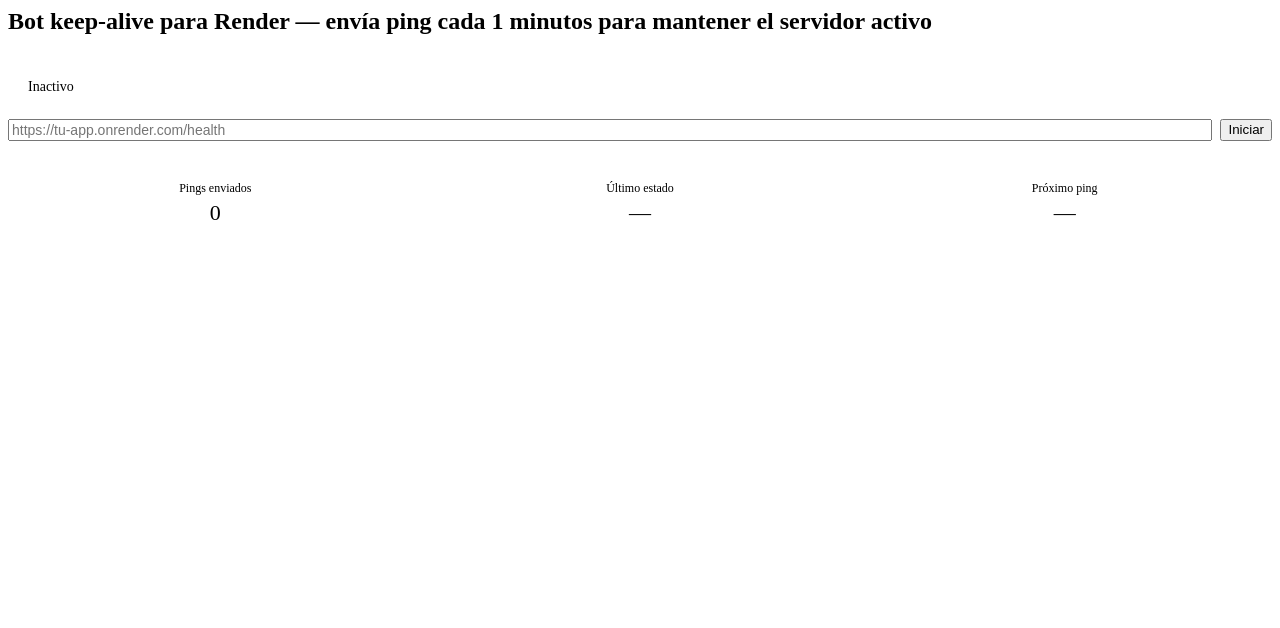
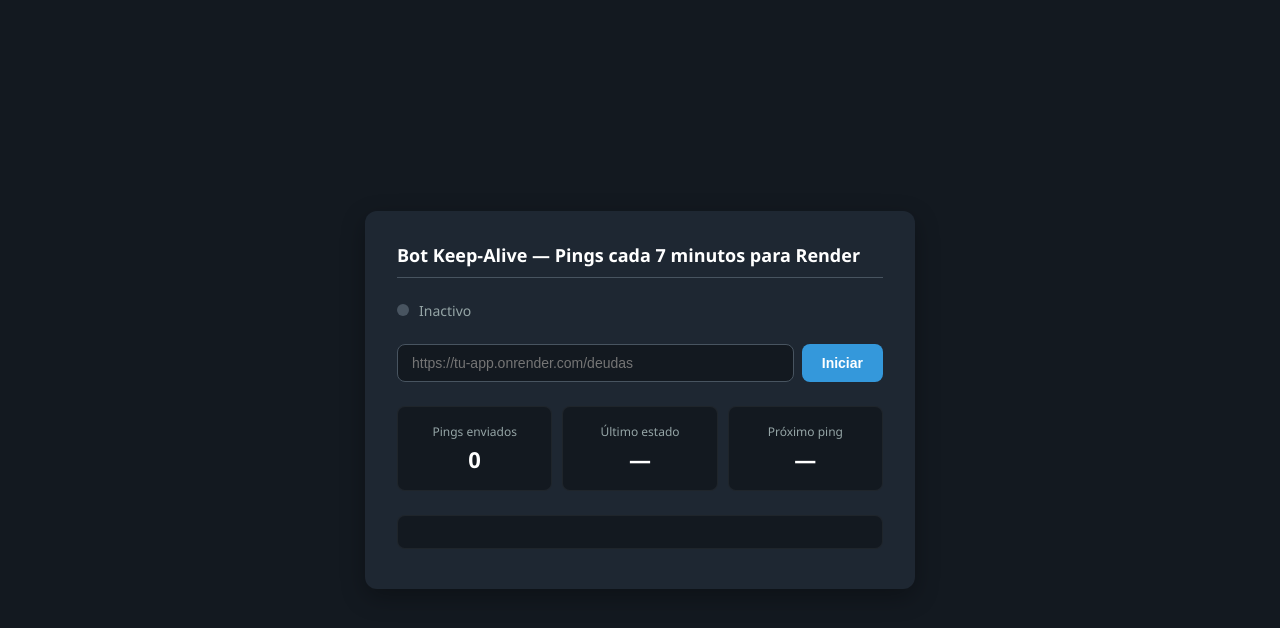
Before and after one commit to freddy879/ia, a website: page index.html in a window 1280 px wide. Drawn offline with Linux system fonts and the light colour scheme.

Commit message:
Update index.html

```diff
--- a/index.html
+++ b/index.html
@@ -1,33 +1,166 @@
+<!DOCTYPE html>
+<html lang="es">
+<head>
+  <meta charset="UTF-8">
+  <title>Bot Keep-Alive Render</title>
+  <style>
+    :root {
+      --color-background-primary: #131920;
+      --color-background-secondary: #1e2732;
+      --color-background-tertiary: #485460;
+      --color-text-primary: #ffffff;
+      --color-text-secondary: #95a5a6;
+      --color-text-success: #2ecc71;
+      --color-text-danger: #e74c3c;
+      --border-radius-md: 8px;
+      --font-mono: 'Courier New', Courier, monospace;
+    }
 
-<h2 class="sr-only">Bot keep-alive para Render — envía ping cada 1 minutos para mantener el servidor activo</h2>
+    body {
+      margin: 0;
+      font-family: 'Segoe UI', Tahoma, Geneva, Verdana, sans-serif;
+      background: var(--color-background-primary);
+      color: var(--color-text-primary);
+      display: flex;
+      justify-content: center;
+      align-items: center;
+      min-height: 100vh;
+    }
 
-<div style="padding: 1.5rem 0;">
+    .container {
+      background: var(--color-background-secondary);
+      padding: 2rem;
+      border-radius: 12px;
+      box-shadow: 0 8px 24px rgba(0,0,0,0.3);
+      width: 100%;
+      max-width: 550px;
+      box-sizing: border-box;
+    }
+
+    h2 {
+      margin-top: 0;
+      font-size: 18px;
+      color: var(--color-text-primary);
+      border-bottom: 1px solid var(--color-background-tertiary);
+      padding-bottom: 10px;
+    }
+
+    input[type="text"] {
+      flex: 1;
+      background: var(--color-background-primary);
+      border: 1px solid var(--color-background-tertiary);
+      color: var(--color-text-primary);
+      padding: 10px 14px;
+      border-radius: var(--border-radius-md);
+      font-size: 14px;
+      outline: none;
+    }
+
+    input[type="text"]:focus {
+      border-color: #3498db;
+    }
+
+    button {
+      background: #3498db;
+      color: white;
+      border: none;
+      padding: 10px 20px;
+      border-radius: var(--border-radius-md);
+      font-size: 14px;
+      font-weight: 600;
+      cursor: pointer;
+      transition: background 0.2s;
+    }
+
+    button:hover {
+      background: #2980b9;
+    }
+
+    button.active {
+      background: var(--color-text-danger);
+    }
+
+    button.active:hover {
+      background: #c0392b;
+    }
+
+    .grid-stats {
+      display: grid;
+      grid-template-columns: repeat(3, 1fr);
+      gap: 10px;
+      margin-bottom: 1.5rem;
+    }
+
+    .stat-card {
+      background: var(--color-background-primary);
+      border-radius: var(--border-radius-md);
+      padding: 1rem;
+      text-align: center;
+      border: 1px solid rgba(255,255,255,0.05);
+    }
+
+    .stat-title {
+      font-size: 12px;
+      color: var(--color-text-secondary);
+      margin-bottom: 4px;
+    }
+
+    .stat-value {
+      font-size: 22px;
+      font-weight: 600;
+    }
+
+    #log {
+      background: var(--color-background-primary);
+      border-radius: var(--border-radius-md);
+      padding: 1rem;
+      font-size: 12px;
+      font-family: var(--font-mono);
+      max-height: 180px;
+      overflow-y: auto;
+      color: var(--color-text-secondary);
+      border: 1px solid rgba(255,255,255,0.05);
+    }
+
+    #log div {
+      margin-bottom: 4px;
+      line-height: 1.4;
+    }
+  </style>
+</head>
+<body>
+
+<div class="container">
+  <h2>Bot Keep-Alive — Pings cada 7 minutos para Render</h2>
+
+  <div style="padding: 0.5rem 0;">
     <div style="display:flex; align-items:center; gap:10px; margin-bottom:1.5rem;">
-    <div id="dot" style="width:10px;height:10px;border-radius:50%;background:var(--color-background-tertiary);transition:background 0.4s;"></div>
+      <div id="dot" style="width:12px;height:12px;border-radius:50%;background:var(--color-background-tertiary);transition:background 0.4s;"></div>
       <span id="status" style="font-size:14px;color:var(--color-text-secondary);">Inactivo</span>
     </div>
 
     <div style="display:flex;gap:8px;margin-bottom:1.5rem;">
-    <input id="url" type="text" placeholder="https://tu-app.onrender.com/health" style="flex:1;font-size:14px;" />
-    <button id="btnStart" onclick="toggleBot()" style="white-space:nowrap;">Iniciar</button>
+      <input id="url" type="text" placeholder="https://tu-app.onrender.com/deudas" />
+      <button id="btnStart" onclick="toggleBot()">Iniciar</button>
     </div>
 
-  <div style="display:grid;grid-template-columns:repeat(3,1fr);gap:10px;margin-bottom:1.5rem;">
-    <div style="background:var(--color-background-secondary);border-radius:var(--border-radius-md);padding:1rem;text-align:center;">
-      <div style="font-size:12px;color:var(--color-text-secondary);margin-bottom:4px;">Pings enviados</div>
-      <div id="count" style="font-size:22px;font-weight:500;">0</div>
+    <div class="grid-stats">
+      <div class="stat-card">
+        <div class="stat-title">Pings enviados</div>
+        <div id="count" class="stat-value">0</div>
       </div>
-    <div style="background:var(--color-background-secondary);border-radius:var(--border-radius-md);padding:1rem;text-align:center;">
-      <div style="font-size:12px;color:var(--color-text-secondary);margin-bottom:4px;">Último estado</div>
-      <div id="lastStatus" style="font-size:22px;font-weight:500;">—</div>
+      <div class="stat-card">
+        <div class="stat-title">Último estado</div>
+        <div id="lastStatus" class="stat-value">—</div>
       </div>
-    <div style="background:var(--color-background-secondary);border-radius:var(--border-radius-md);padding:1rem;text-align:center;">
-      <div style="font-size:12px;color:var(--color-text-secondary);margin-bottom:4px;">Próximo ping</div>
-      <div id="countdown" style="font-size:22px;font-weight:500;">—</div>
+      <div class="stat-card">
+        <div class="stat-title">Próximo ping</div>
+        <div id="countdown" class="stat-value">—</div>
       </div>
     </div>
 
-  <div id="log" style="background:var(--color-background-secondary);border-radius:var(--border-radius-md);padding:1rem;font-size:12px;font-family:var(--font-mono);max-height:180px;overflow-y:auto;color:var(--color-text-secondary);"></div>
+    <div id="log"></div>
+  </div>
 </div>
 
 <script>
@@ -37,15 +170,33 @@ let countdownTimer = null;
 let pingCount = 0;
 let secondsLeft = 0;
 
-const INTERVAL = 1* 60;
+// Configurado a 7 minutos (7 * 60 segundos)
+const INTERVAL = 7 * 60;
+
+// Cargar la URL automáticamente si existe en el almacenamiento del navegador
+window.addEventListener('DOMContentLoaded', () => {
+  const urlGuardada = localStorage.getItem('bot_render_url');
+  if (urlGuardada) {
+    document.getElementById('url').value = urlGuardada;
+    log(`URL recuperada de la memoria: ${urlGuardada}`);
+  }
+});
 
 function log(msg, ok) {
   const el = document.getElementById('log');
   const line = document.createElement('div');
   const ts = new Date().toLocaleTimeString();
-  line.style.color = ok === false ? 'var(--color-text-danger)' : ok === true ? 'var(--color-text-success)' : 'var(--color-text-secondary)';
+
+  if (ok === true) line.style.color = varText('success');
+  else if (ok === false) line.style.color = varText('danger');
+  else line.style.color = varText('secondary');
+
   line.textContent = `[${ts}] ${msg}`;
   el.prepend(line);
+}
+
+function varText(type) {
+  return getComputedStyle(document.documentElement).getPropertyValue(`--color-text-${type}`).trim();
 }
 
 async function doPing() {
@@ -53,19 +204,21 @@ async function doPing() {
   if (!url) return;
   try {
     const start = Date.now();
-    const r = await fetch(url, { mode: 'no-cors' });
+    // Usamos no-cors para evitar problemas de bloqueo de origen cruzado
+    await fetch(url, { mode: 'no-cors' });
     const ms = Date.now() - start;
+
     pingCount++;
     document.getElementById('count').textContent = pingCount;
     document.getElementById('lastStatus').textContent = '✓';
-    document.getElementById('lastStatus').style.color = 'var(--color-text-success)';
+    document.getElementById('lastStatus').style.color = varText('success');
     log(`Ping OK (~${ms}ms) → ${url}`, true);
   } catch(e) {
     pingCount++;
     document.getElementById('count').textContent = pingCount;
     document.getElementById('lastStatus').textContent = '✗';
-    document.getElementById('lastStatus').style.color = 'var(--color-text-danger)';
-    log(`Error: ${e.message}`, false);
+    document.getElementById('lastStatus').style.color = varText('danger');
+    log(`Error en Ping: ${e.message}`, false);
   }
 }
 
@@ -77,31 +230,50 @@ function startCountdown() {
     const m = Math.floor(secondsLeft / 60);
     const s = secondsLeft % 60;
     document.getElementById('countdown').textContent = `${m}:${s.toString().padStart(2,'0')}`;
-    if (secondsLeft <= 0) secondsLeft = INTERVAL;
+    if (secondsLeft <= 0) {
+      secondsLeft = INTERVAL;
+    }
   }, 1000);
 }
 
 function toggleBot() {
   const url = document.getElementById('url').value.trim();
+  const btn = document.getElementById('btnStart');
+
   if (!running) {
-    if (!url) { log('Ingresa la URL primero', false); return; }
+    if (!url) { log('Ingresa una URL válida primero', false); return; }
+
+    // Guardar la URL en LocalStorage para que persista tras apagar la PC
+    localStorage.setItem('bot_render_url', url);
+
     running = true;
-    document.getElementById('btnStart').textContent = 'Detener';
-    document.getElementById('dot').style.background = '#1D9E75';
-    document.getElementById('status').textContent = 'Activo — ping cada 1 min';
-    log(`Iniciado → ${url}`);
+    btn.textContent = 'Detener';
+    btn.classList.add('active');
+    document.getElementById('dot').style.background = varText('success');
+    document.getElementById('status').textContent = 'Activo — ejecutando cada 7 min';
+
+    log(`Monitoreo iniciado y guardado de forma local.`);
     doPing();
     startCountdown();
-    timer = setInterval(() => { doPing(); startCountdown(); }, INTERVAL * 1000);
+
+    timer = setInterval(() => {
+      doPing();
+      startCountdown();
+    }, INTERVAL * 1000);
   } else {
     running = false;
     clearInterval(timer);
     clearInterval(countdownTimer);
-    document.getElementById('btnStart').textContent = 'Iniciar';
+
+    btn.textContent = 'Iniciar';
+    btn.classList.remove('active');
     document.getElementById('dot').style.background = 'var(--color-background-tertiary)';
     document.getElementById('status').textContent = 'Inactivo';
     document.getElementById('countdown').textContent = '—';
-    log('Detenido');
+    log('Monitoreo detenido');
   }
 }
 </script>
+
+</body>
+</html>
```
Lines whose indentation alone changed are shown as unchanged.
